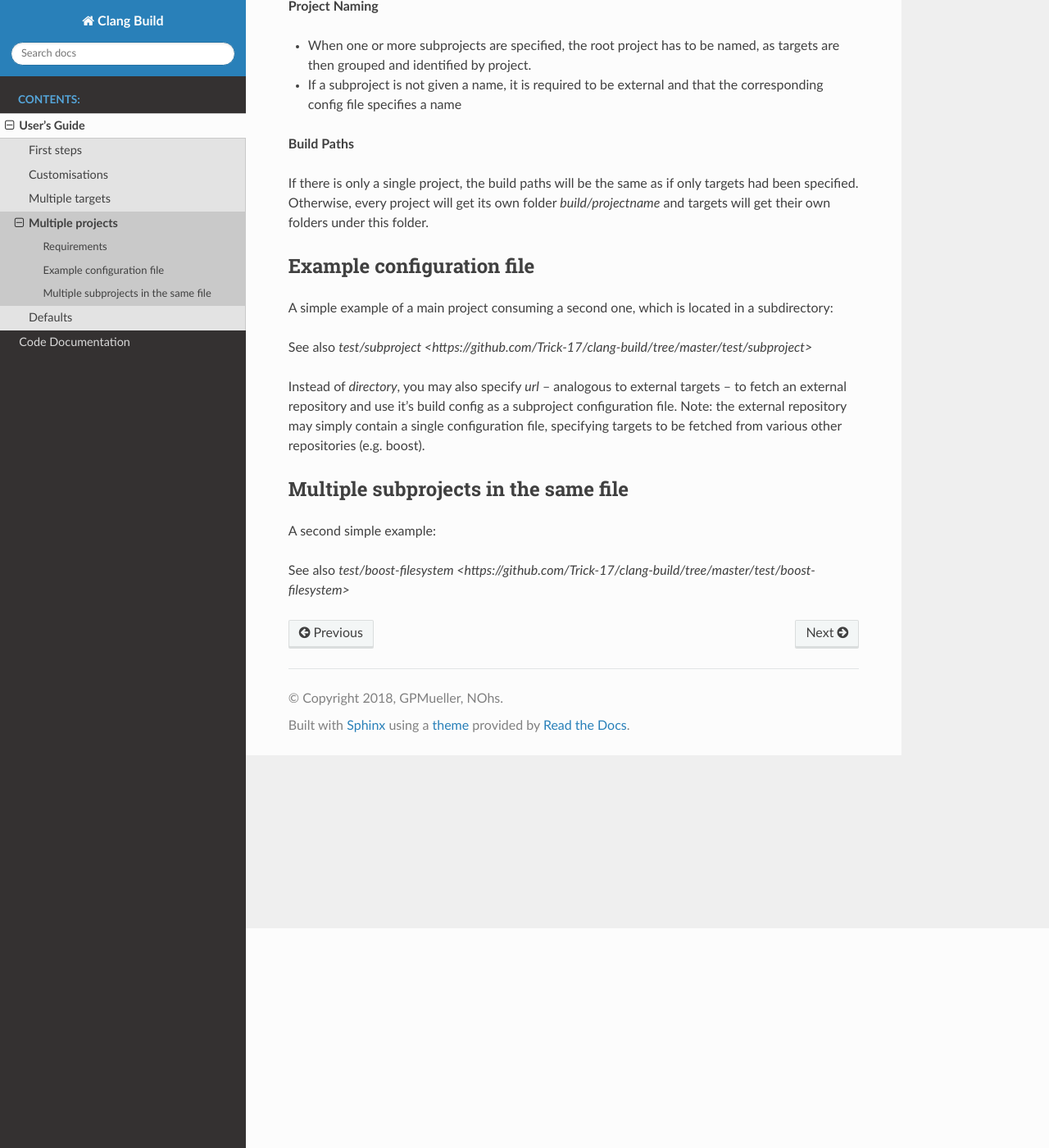
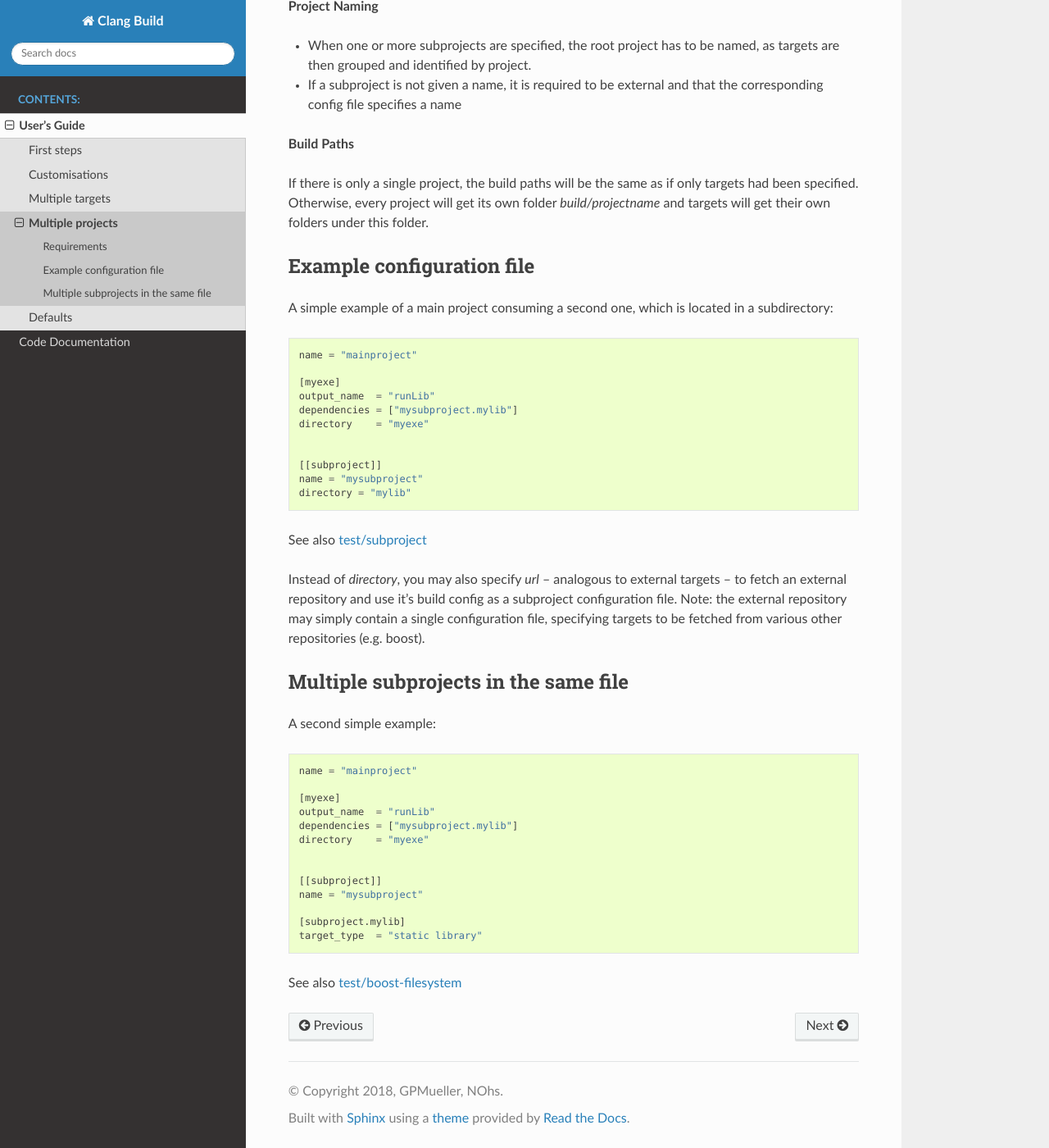
Before and after one commit to Trick-17/clang-build, a Sphinx documentation site: the page built from docs/user_guide/multiple_projects.rst, in a window 1280 px wide and 1400 px high, scrolled down 268 px. Shown: the whole window at 82% size. Built offline with Sphinx 7.4.7 and the Read the Docs theme 2.0.0, drawn with Linux system fonts in a browser that asks for light colours.

Commit message:
Fix some rst errors in multiple_projects.rst.

```diff
--- a/docs/user_guide/multiple_projects.rst
+++ b/docs/user_guide/multiple_projects.rst
@@ -27,6 +27,7 @@ Example configuration file
 A simple example of a main project consuming a second one, which is located in a subdirectory:
 
 .. code-block:: TOML
+
     name = "mainproject"
 
     [myexe]
@@ -39,7 +40,7 @@ A simple example of a main project consuming a second one, which is located in a
     name = "mysubproject"
     directory = "mylib"
 
-See also `test/subproject <https://github.com/Trick-17/clang-build/tree/master/test/subproject>`
+See also `test/subproject <https://github.com/Trick-17/clang-build/tree/master/test/subproject>`_
 
 Instead of `directory`, you may also specify `url` -- analogous to external targets -- to fetch
 an external repository and use it's build config as a subproject configuration file.
@@ -53,6 +54,7 @@ Multiple subprojects in the same file
 A second simple example:
 
 .. code-block:: TOML
+
     name = "mainproject"
 
     [myexe]
@@ -67,4 +69,4 @@ A second simple example:
     [subproject.mylib]
     target_type  = "static library"
 
-See also `test/boost-filesystem <https://github.com/Trick-17/clang-build/tree/master/test/boost-filesystem>`
+See also `test/boost-filesystem <https://github.com/Trick-17/clang-build/tree/master/test/boost-filesystem>`_
```
